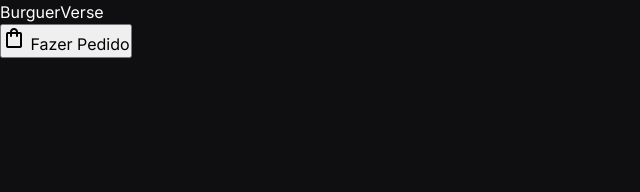
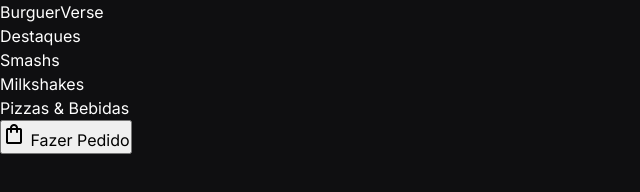
Before and after one commit to samuel-soarde/burguer-verse, a plain HTML site: page index.html in a window 1280 px wide. Shown: the whole page, without its empty margins (0-640 px from the left). Drawn offline with nearby package versions, Linux system fonts and the light colour scheme.

Commit message:
feat: finalização do header pelo HTML

```diff
--- a/index.html
+++ b/index.html
@@ -22,8 +22,17 @@
 
     <header class="header">
         <div class="container header__nav">
-            <a href="#" class="header-_logo" aria-label="BurguerVerse - Página Inicial">Burguer<span>Verse</span></a>
-            <nav aria-label="Menu de Navegação Princiapl"></nav>
+            <a href="#" class="header__logo" aria-label="BurguerVerse - Página Inicial">Burguer<span>Verse</span></a>
+
+            <nav aria-label="Menu de Navegação Princiapl">
+                <ul class="header__menu">
+                    <li><a href="#destaques" class="header__link">Destaques</a></li>
+                    <li><a href="#lanches" class="header__link">Smashs</a></li>
+                    <li><a href="#milkshakes" class="header__link">Milkshakes</a></li>
+                    <li><a href="#pizzas" class="header__link">Pizzas & Bebidas</a></li>
+                </ul>
+            </nav>
+
             <button class="btn btn--primary" type="button" aria-label="Abrir sacola de compras">
                 <span class="material-symbols-outlined" aria-hidden="false">shopping_bag</span>
                 <span>Fazer Pedido</span>
@@ -31,7 +40,9 @@
         </div>
     </header>
 
-    <main></main>
+    <main>
+
+    </main>
 
     <footer class="footer"></footer>
 
```
